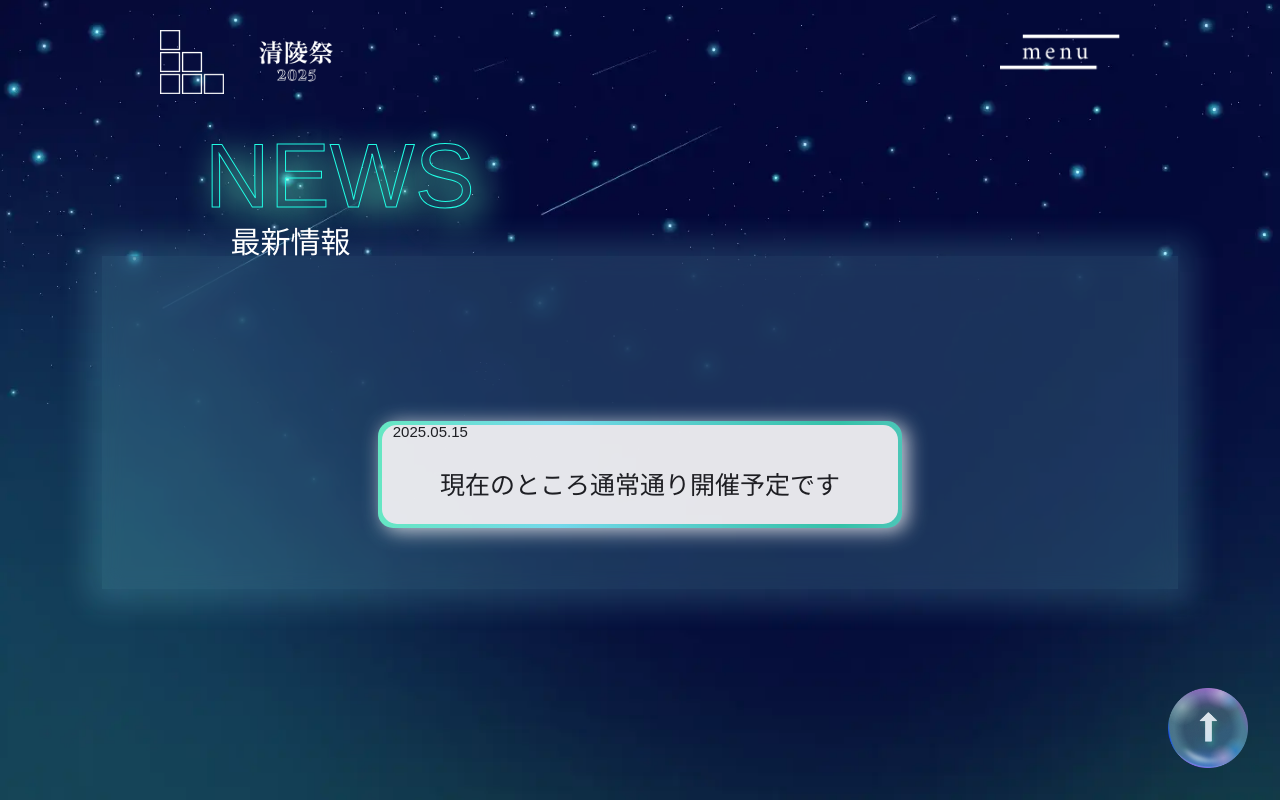
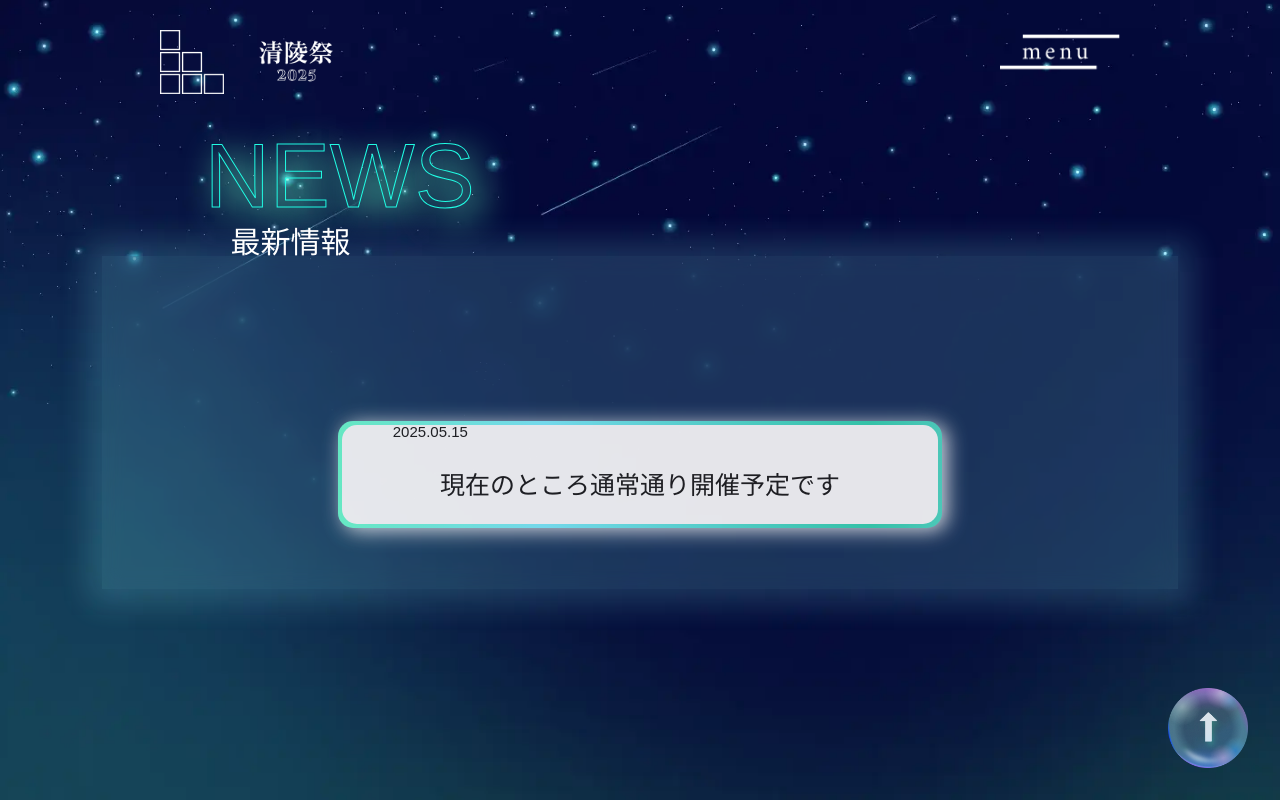
Before and after one commit to ynufes-tech/ynufes-seiryo25, a Nuxt app: page /news in a window 1280 px wide. Built offline with nearby package versions, Linux system fonts and the light colour scheme; a web font is replaced by a local one.

Commit message:
ニュースの幅をコンテンツ依存ではなく一律に変更

```diff
--- a/components/ColorButton.vue
+++ b/components/ColorButton.vue
@@ -55,7 +55,7 @@ const props = defineProps({
   transition: all 0.4s ease;
   text-decoration: none;
   overflow: hidden;
-  width: fit-content;
+  width: min(25em,100%);//fit-content
   filter: drop-shadow(5px 3px 10px rgba(255, 255, 255, 0.9));
 
   &::before {
```
